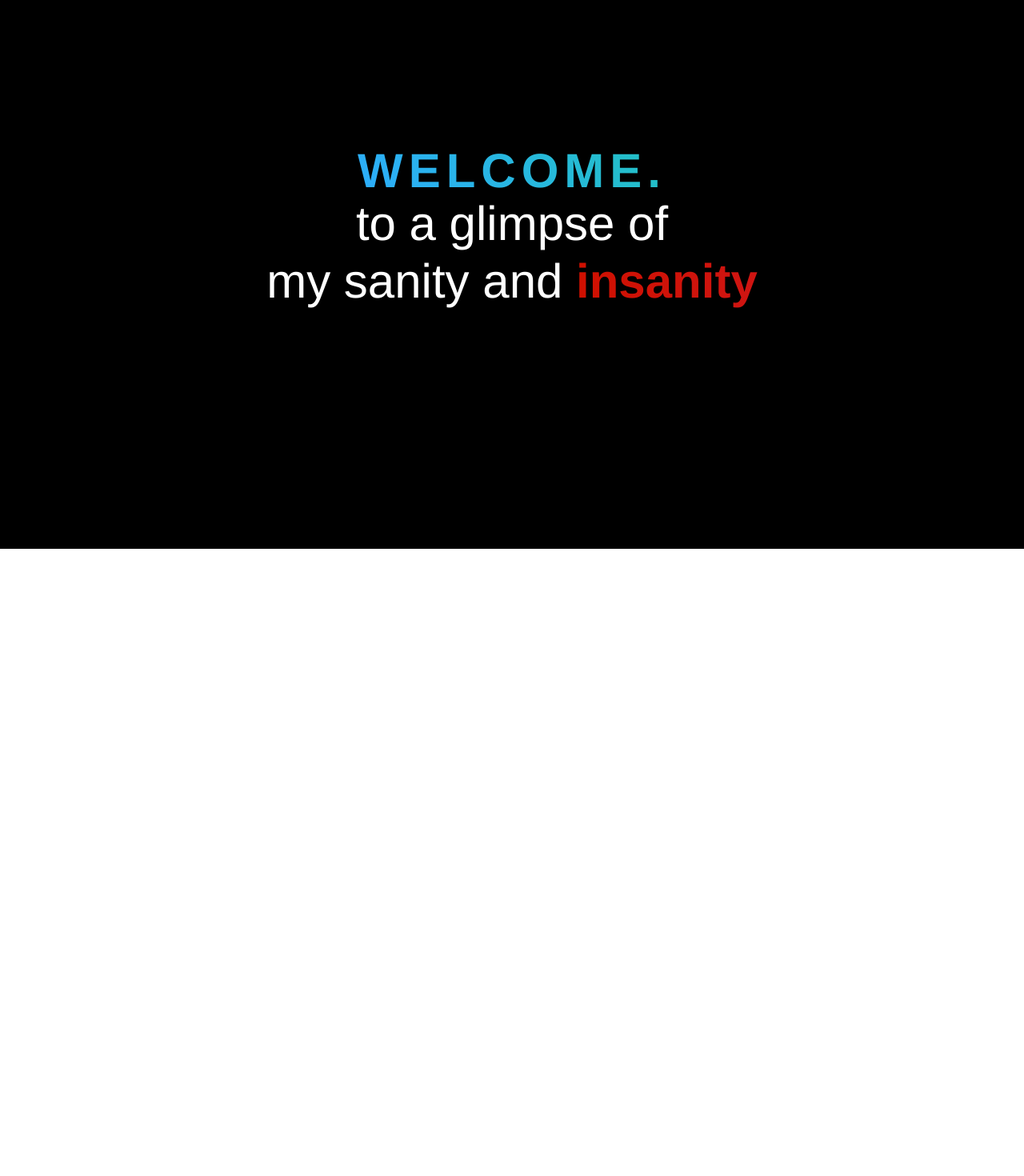
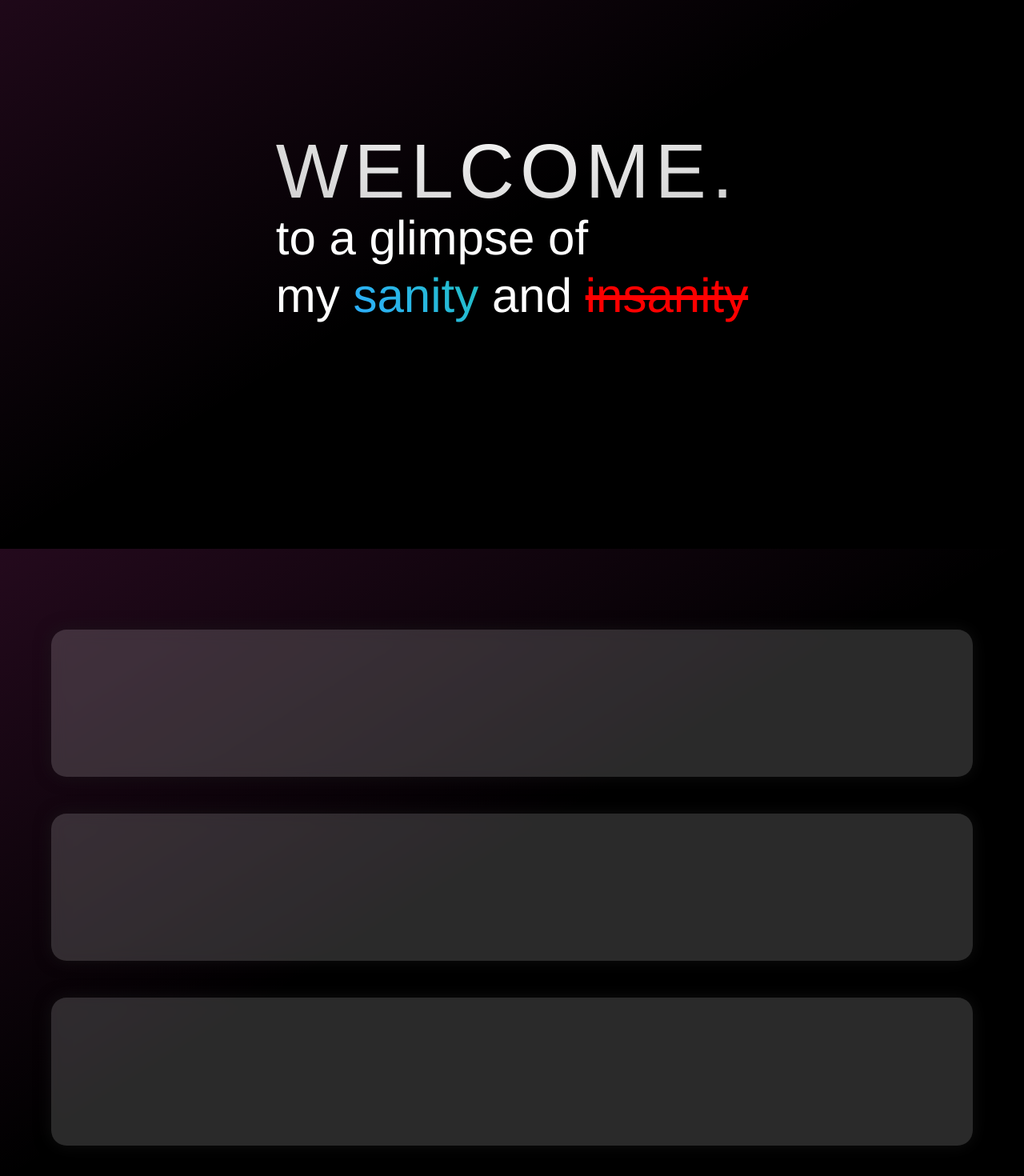
Before and after one commit to victorlim12/Photography-Website, a React (Create React App) app: page / in a window 1280 px wide. Shown: the part 114-1584 px from the top of the page at 80% size. Before the commit the page ends 800 px from the top, so only its background shows below. Built offline with nearby package versions, Linux system fonts and the light colour scheme.

Commit message:
initializing the intro cards

```diff
--- a/src/App.css
+++ b/src/App.css
@@ -59,7 +59,7 @@
   /** Sizeable height for the form **/
   height:fit-content;
   /** Black color with opacity **/
-  background-image:linear-gradient(to bottom right, rgba(255, 255, 255, 0.131), rgba(255,255,255,0));
+  background-image:linear-gradient(to bottom right, rgba(255, 68, 204, 0.4), rgba(255,255,255,0));
   backdrop-filter:blur(10px);
   box-shadow: 10px 10px 10px rgba(30,30,30,0.5);
   /** Responsive layout **/
@@ -77,8 +77,9 @@
 }
 
 .image-bg{
+  background-image:linear-gradient(to bottom right, rgba(255, 68, 204, 0.14), rgba(255,255,255,0),  rgba(255, 102, 0, 0));
   background-color: #000000;
-  background-size:40%;
+  background-size:cover;
   display: flex;
   align-items: center;
   justify-content: center;
@@ -92,14 +93,13 @@
   animation: Gradient 15s ease infinite;
 }
 
-.after{
-  background-image:url('Images/BACK.jpg'),;
-  background-color: #00000f;
+.normal{
+  background-color: #000000;
   background-size:cover;
   display: flex;
-  flex-direction: row;
   align-items: center;
   justify-content: center;
+  flex-direction: row;
   font-size: calc(10px + 2vmin);
   width: 100wh;
   height: 100vh;
@@ -111,7 +111,6 @@
 
 .color-bg {
   display: flex;
-  flex-direction: column;
   align-items: center;
   justify-content: center;
   font-size: calc(10px + 2vmin);
--- a/src/App.js
+++ b/src/App.js
@@ -1,6 +1,7 @@
 import Display from "./Components/Banner";
 import Hero from "./Components/Hero";
 import { ThemeProvider, createTheme, responsiveFontSizes } from '@mui/material/styles';
+import Introduction from "./Components/Introduction";
 
 
 let theme = createTheme({
@@ -17,6 +18,7 @@ function App() {
   return (
     <ThemeProvider theme={theme}>
       <Hero/>
+      <Introduction/>
     </ThemeProvider>
   );
 }
--- a/src/Components/Hero.js
+++ b/src/Components/Hero.js
@@ -3,12 +3,14 @@ import React from "react";
 //own utils
 import '../App.css';
 import '../Utils/Gradient.css'
+import vid from '../Images/LX_d7M.mp4'
+
 
 //MUI components
-import { Grid, Typography, Button } from "@mui/material";
+import { Grid, Typography, Button} from "@mui/material";
 
 //import { motion, useAnimation } from "framer-motion";
-import { useAnimation, motion, useScroll, useTransform } from "framer-motion";
+import { useAnimation, motion } from "framer-motion";
 import { useInView } from "react-intersection-observer";
 
 export default function Hero(){
@@ -16,26 +18,28 @@ export default function Hero(){
     // const scale = useTransform(scrollYProgress, [0, 0.5], [0, 1]);
 
     return(
-        <div className="image-bg"
+        <Grid container >
+        <motion.div animate={{scale: 1, opacity: 1, backgroundColor: [	'rgb(64,0,120)', 'hsl(0, 0,0)'],transition: {
+            duration: 2
+           },
+ }} className="image-bg"
                 style={{
                         transition: "all .5s ease",
                         WebkitTransition: "all 1s ease",
-                        MozTransition: "all 1s ease", minHeight:'100vh', overflowY:'scroll'
+                        MozTransition: "all 1s ease",width:'100vw', overflowY:'scroll'
                         }}>
-        <meta name="viewport" content="initial-scale=1, width=device-width" />
-            <motion.div   initial={{ opacity: 0, scale: 1.5}}
+            <motion.div  initial={{ opacity: 0, scale: 1.8}}
             animate={{scale: 1, opacity: 1,transition: {
-          duration: 2 },
-      }}>
-            <Grid container sx={{display:'block'}}>
-                <Grid item sx={{ textAlign: 'center'}} >
-                    <Typography variant="h2" fontWeight={600} sx={{lineHeight:1, letterSpacing:7 }} ><span className="blue">WELCOME.</span> </Typography>
-                    <Typography variant="h2" >to a glimpse of</Typography>
-                    <Typography variant="h2" >my sanity and <span className="crimson" style={{fontWeight: 600}}>insanity</span></Typography>
-                    {/* <Button variant="contained" size="large" sx={{mt:'3%'}}>WHERE</Button> */}
+                 duration: 2
+                },
+      }} >
+                <Grid container item sx={{display:'block'}} >
+                    <Typography variant="h1" fontWeight={460} sx={{lineHeight:1, letterSpacing:7 }} ><span className="grey">WELCOME.</span> </Typography>
+                    <Typography variant="h2" >to a <span className="">glimpse</span> of</Typography>
+                    <Typography variant="h2" >my <span className="blue">sanity</span> and <span style={{fontWeight: 30, textDecoration:'line-through', color:'red' }}>insanity</span></Typography>
                 </Grid>
+            </motion.div>
+            </motion.div>
             </Grid>
-            </motion.div>
-            </div>
     )
 }
--- /dev/null
+++ b/src/Components/Introduction.js
@@ -0,0 +1,89 @@
+import React from "react";
+
+//own utils
+import '../App.css';
+import '../Utils/Gradient.css'
+import GlassCard from "../Glass-Morphism/GlassCard";
+
+
+//MUI components
+import { Grid, Typography, Button} from "@mui/material";
+
+//import { motion, useAnimation } from "framer-motion";
+import { useAnimation, motion } from "framer-motion";
+import { useInView } from "react-intersection-observer";
+import Colorpick from "../Utils/ColoredImg";
+import GlassButton from '../Glass-Morphism/GlassButton'
+import GlassSlide from '../Glass-Morphism/GlassSlider'
+
+//MUI - need npm install
+import MusicNoteIcon from '@mui/icons-material/MusicNote';
+
+//css from App (need to rewrite)
+import '../App.css';
+import '../Utils/Gradient.css'
+
+//images (can consider CDN)
+import TEST from '../Images/foklore.png'
+import TEST2 from '../Images/melodrama.png'
+import TEST3 from '../Images/album.png'
+
+export default function Introduction(){
+    const leftshade = '#d1d1d122'
+    const slide = '#000000BB'
+    const rightshade = '#00000054'
+    const [colors,setColor]=React.useState('');
+    const [active, setActive] = React.useState(0)
+
+    const sources = [{
+      src: TEST,
+      title: "Folklore",
+      Artist: "SWIFT.",
+      Span2:'grey',
+      desc:"Day off in Kyoto",
+      span:"green"
+    },
+      {
+      src: TEST3,
+      title: "Punisher",
+      Artist: "PHOEBE.",
+      Span2:'grey',
+      desc:"Day off in Kyoto",
+      span:"cool"
+    },
+      {
+      src: TEST2,
+      title: "Melodrama",
+      Artist: "Lorde.",
+      Span2:'grey',
+      desc:"All the glamours and the drama",
+      span:"blue"
+    }
+    ];
+    // const { scrollYProgress } = useScroll();
+    // const scale = useTransform(scrollYProgress, [0, 0.5], [0, 1]);
+
+    return(
+        <Grid container justifyContent="center" alignItems="center" sx={{display: 'block'}}>
+        <div className={'image-bg'} style={{
+        transition: "all .5s ease",
+        WebkitTransition: "all 1s ease",
+        MozTransition: "all 1s ease", width: '100vw'
+        }}>
+           <Grid container item justifyContent="center" alignItems="center" lg={12} xs={12} xl={12} sx={{m: '5%'}}>
+            <GlassCard style={{width:'80vw'}}>
+
+            </GlassCard>
+            <GlassCard style={{width: '80vw'}}>
+
+            </GlassCard>
+            <GlassCard style={{width: '80vw'}}>
+
+            </GlassCard>
+
+          </Grid>
+        </div>
+
+        </Grid>
+    )
+}
--- a/src/Utils/Gradient.css
+++ b/src/Utils/Gradient.css
@@ -34,6 +34,6 @@ background: linear-gradient(232deg, rgba(34,193,195,1) 0%, rgba(45,173,253,1) 10
 
 }
 .neonText {
-    color: #fff;
-    text-shadow: 1px 0px 20px #f547c3;
+    color: #ffffff;
+    text-shadow: 1px 0px 20px #ff67c3;
   }
```
Also changed, not shown: 1 other file (tests, documents, lock files or other folders).
